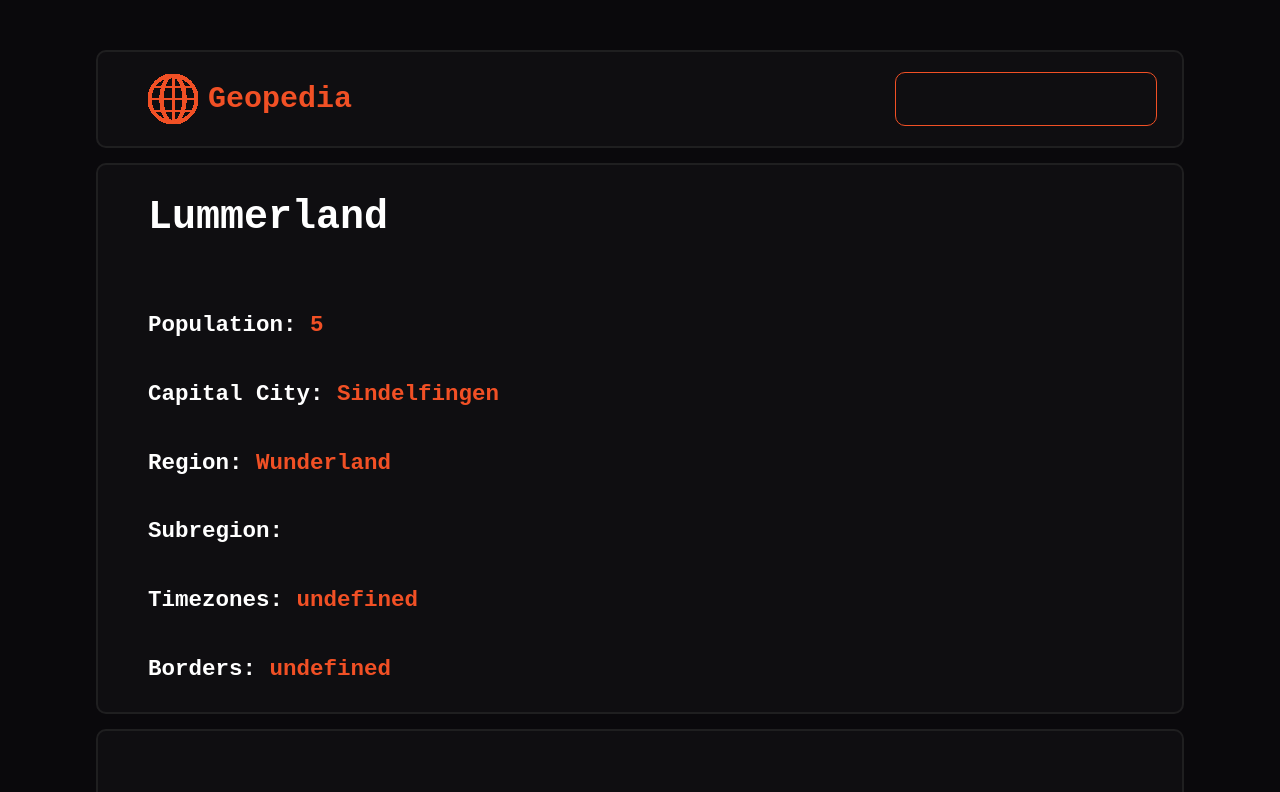
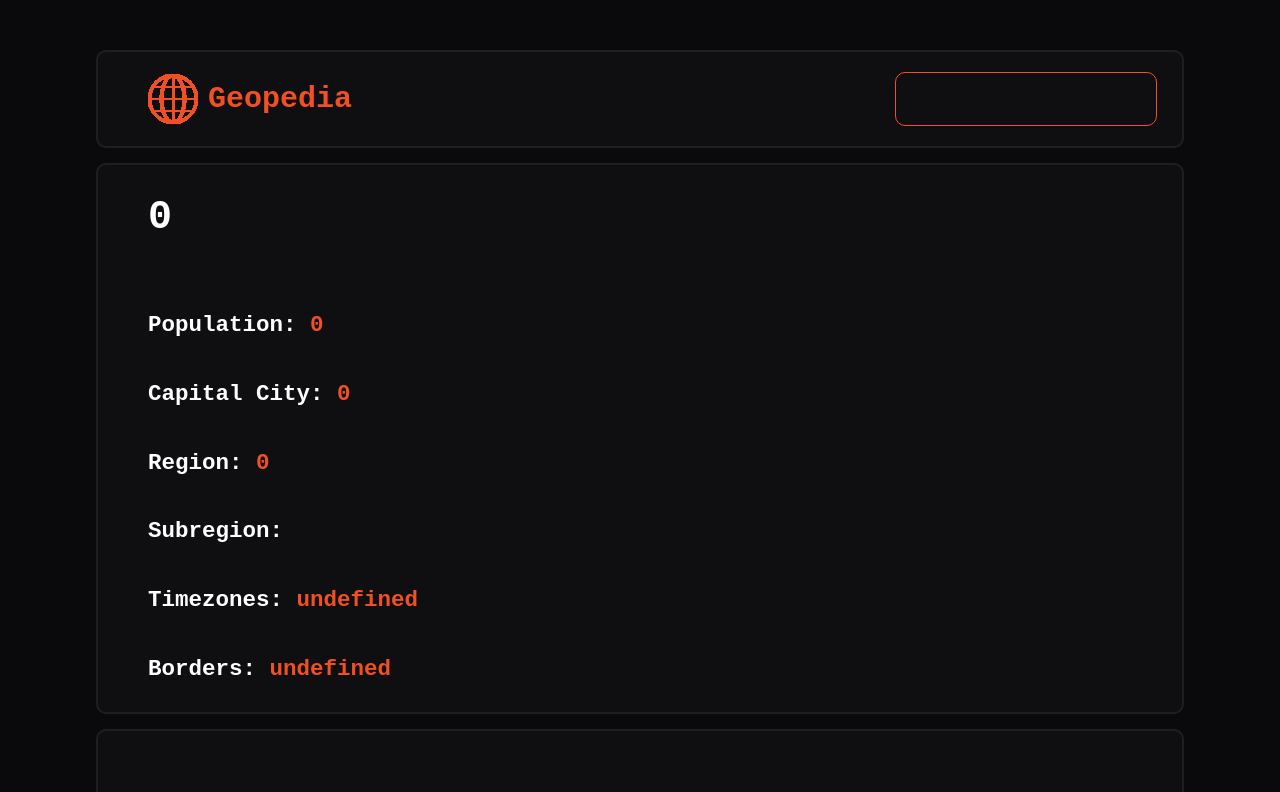
Before and after one commit to jv-schneider/geopedia, a React (Create React App) app: page / in a window 1280 px wide. Shown: the top 792 px of the page. Built offline with nearby package versions, Linux system fonts and the light colour scheme; no server answers.

Commit message:
small input improvement

```diff
--- a/src/components/Searchbar.css
+++ b/src/components/Searchbar.css
@@ -19,6 +19,7 @@ input {
 }
 input:focus {
   outline: none !important;
+  box-shadow: 0 0 15px #f15025;
 }
 button {
   font-family: monospace;
--- a/src/components/Searchbar.jsx
+++ b/src/components/Searchbar.jsx
@@ -4,7 +4,7 @@ import "./Searchbar.css";
 const Searchbar = ({ handleChange }) => {
   return (
     <div id="searchbar-container">
-      <input type="text" onClick={handleChange} />
+      <input type="text" onKeyDown={handleChange} />
       {/* <button onClick={handleChange}>Search</button> */}
     </div>
   );
--- a/src/containers/App.jsx
+++ b/src/containers/App.jsx
@@ -11,10 +11,10 @@ class App extends React.Component {
       countryURL: "https://restcountries.com/v3.1/name/germany",
       infoData: [
         {
-          population: "5",
-          capital: "Sindelfingen",
-          region: "Wunderland",
-          altSpellings: ["0", "Lummerland", "0"],
+          population: "0",
+          capital: "0",
+          region: "0",
+          altSpellings: ["0", "0", "0"],
         },
       ],
       pictureData: "",
@@ -29,6 +29,7 @@ class App extends React.Component {
   }
 
   stateChange = (event) => {
+    if (event.key == "Enter") {
       this.setState({
         countryURL:
           "https://restcountries.com/v3.1/name/" +
@@ -71,6 +72,7 @@ class App extends React.Component {
             });
           }
         });
+    }
   };
 
   render() {
```
Lines whose indentation alone changed are shown as unchanged.
